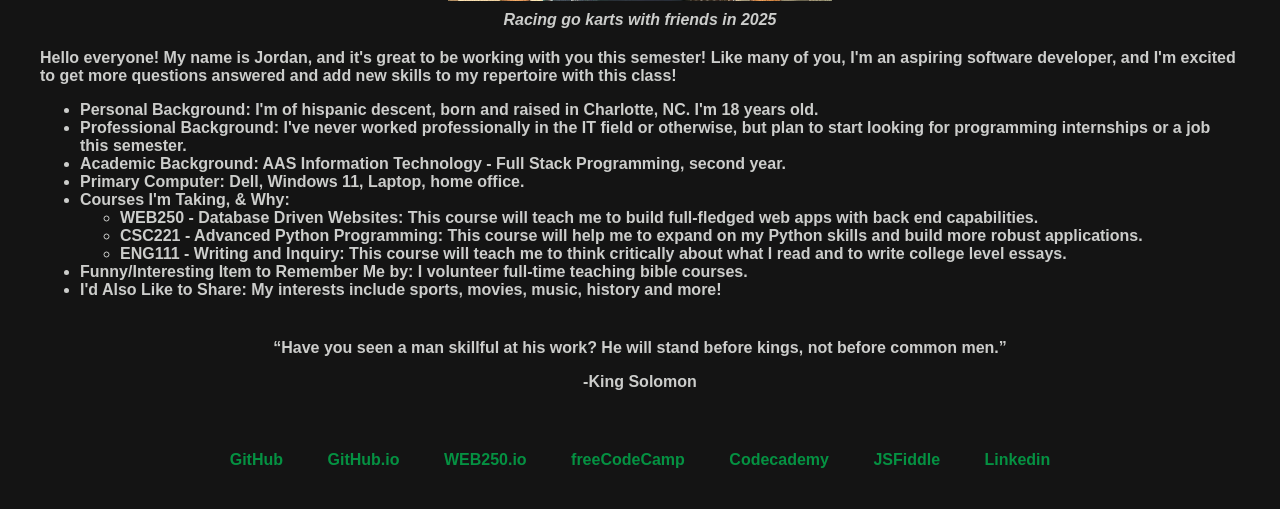
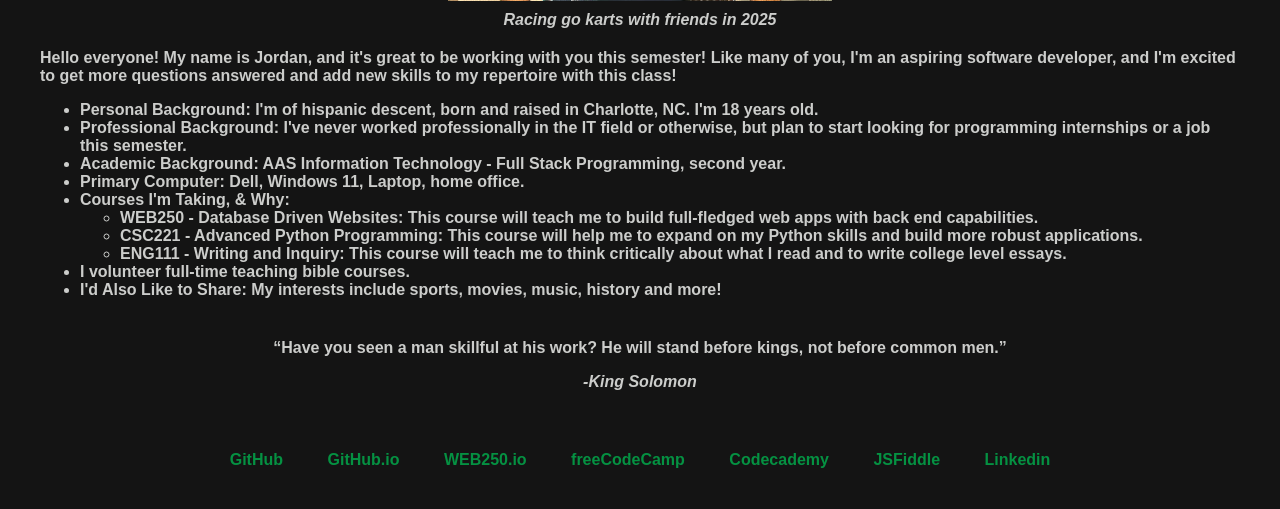
Before and after one commit to jperez93CP/web250, a PHP site: page /introduction.html in a window 1280 px wide. Shown: the part 754-1263 px from the top of the page. Run offline with PHP 8.4, Linux system fonts and the light colour scheme.

Commit message:
Intro Page Edits

```diff
--- a/introduction.html
+++ b/introduction.html
@@ -30,21 +30,24 @@
         </p>
         <ul>
           <li>
-            Personal Background: I'm of hispanic descent, born and raised in
-            Charlotte, NC. I'm 18 years old.
+            <span class="bolder">Personal Background:</span> I'm of hispanic
+            descent, born and raised in Charlotte, NC. I'm 18 years old.
           </li>
           <li>
-            Professional Background: I've never worked professionally in the IT
-            field or otherwise, but plan to start looking for programming
-            internships or a job this semester.
+            <span class="bolder">Professional Background:</span> I've never
+            worked professionally in the IT field or otherwise, but plan to
+            start looking for programming internships or a job this semester.
           </li>
           <li>
-            Academic Background: AAS Information Technology - Full Stack
-            Programming, second year.
+            <span class="bolder">Academic Background:</span> AAS Information
+            Technology - Full Stack Programming, second year.
           </li>
-          <li>Primary Computer: Dell, Windows 11, Laptop, home office.</li>
           <li>
-            Courses I'm Taking, & Why:
+            <span class="bolder">Primary Computer:</span> Dell, Windows 11,
+            Laptop, home office.
+          </li>
+          <li>
+            <span class="bolder">Courses I'm Taking, & Why:</span>
             <ul>
               <li>
                 WEB250 - Database Driven Websites: This course will teach me to
@@ -62,12 +65,12 @@
             </ul>
           </li>
           <li>
-            Funny/Interesting Item to Remember Me by: I volunteer full-time
-            teaching bible courses.
+            <span class="bolder"></span> I volunteer full-time teaching bible
+            courses.
           </li>
           <li>
-            I'd Also Like to Share: My interests include sports, movies, music,
-            history and more!
+            <span class="bolder">I'd Also Like to Share:</span> My interests
+            include sports, movies, music, history and more!
           </li>
         </ul>
         <div id="intro-quote">
@@ -75,7 +78,7 @@
             “Have you seen a man skillful at his work? He will stand before
             kings, not before common men.”
           </p>
-          <p>-King Solomon</p>
+          <p id="quote-author">-King Solomon</p>
         </div>
       </div>
     </main>
--- a/styles/default.css
+++ b/styles/default.css
@@ -60,7 +60,15 @@
     font-style: italic;
 }
 
+.bolder {
+    font-weight: bolder;
+}
+
 #intro-quote {
     text-align: center;
     margin: 40px 0;
 }
+
+#quote-author {
+    font-style: italic;
+}
```
